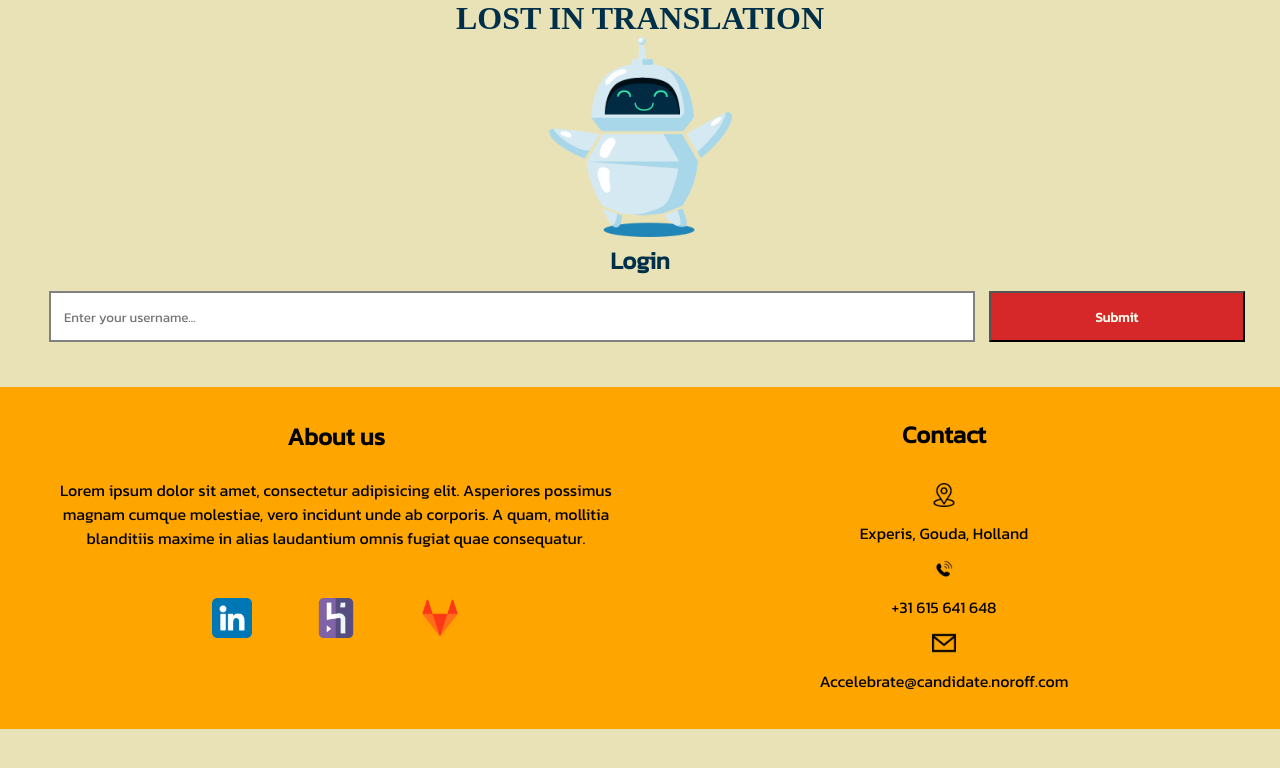
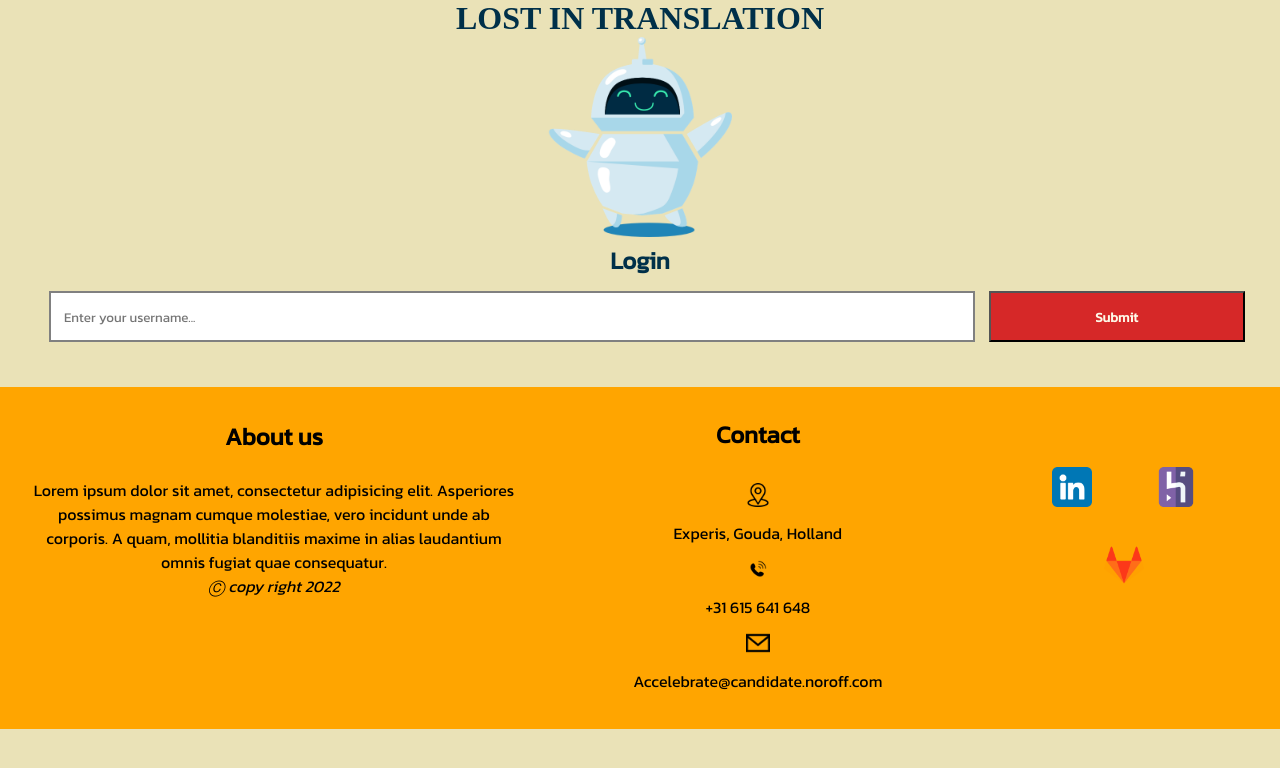
Before and after one commit to ctrl-alt-fenna/assignment-2, a React (Create React App) app: page / in a window 1280 px wide. Shown: the top 768 px of the page. Built offline with nearby package versions, Linux system fonts and the light colour scheme; a web font is replaced by a local one.

Commit message:
Edit footer

```diff
--- a/src/components/Footer/Footer.jsx
+++ b/src/components/Footer/Footer.jsx
@@ -1,5 +1,3 @@
-import { NavLink, Navigate } from "react-router-dom"
-
 // import some logo for footer
 import Email from "../../../src/img/Email.png"
 import Gitlab from "../../../src/img/Gitlab.png"
@@ -19,13 +17,7 @@ const Footer = () => {
           <div className="about-us">
             <h3>About us</h3>
             <p>Lorem ipsum dolor sit amet, consectetur adipisicing elit. Asperiores possimus magnam cumque molestiae, vero incidunt unde ab corporis. A quam, mollitia blanditiis maxime in alias laudantium omnis fugiat quae consequatur.</p>
-
-            <div className="social-icons">
-              <a href="#"><img src={Linkedin} alt="Linkedin" title="Linkedin"class="icons"></img></a>
-              <a href="#"><img src={Heroku} alt="Heroku" title="Heroku" class="icons"></img></a>
-              <a href="#"><img src={Gitlab} alt="Gitlab" title="Gitlab" class="icons"></img></a>
-				    </div>
-
+            <em>Ⓒ copy right 2022</em>
           </div>
 
           <div className="contact">
@@ -44,6 +36,12 @@ const Footer = () => {
               </div>
           </div>
 
+          <div className="social-icons">
+              <a href="https://www.linkedin.com/company/experis/jobs?trk=nav_type_jobs"><img src={Linkedin} alt="Linkedin" title="Linkedin"class="icons"></img></a>
+              <a href="https://dashboard.heroku.com/apps/assignment2-react-linh"><img src={Heroku} alt="Heroku" title="Heroku" class="icons"></img></a>
+              <a href="https://gitlab.com/linhmillion/assignment2-react"><img src={Gitlab} alt="Gitlab" title="Gitlab" class="icons"></img></a>
+				    </div>
+
 
         </>
 		</footer>
```
